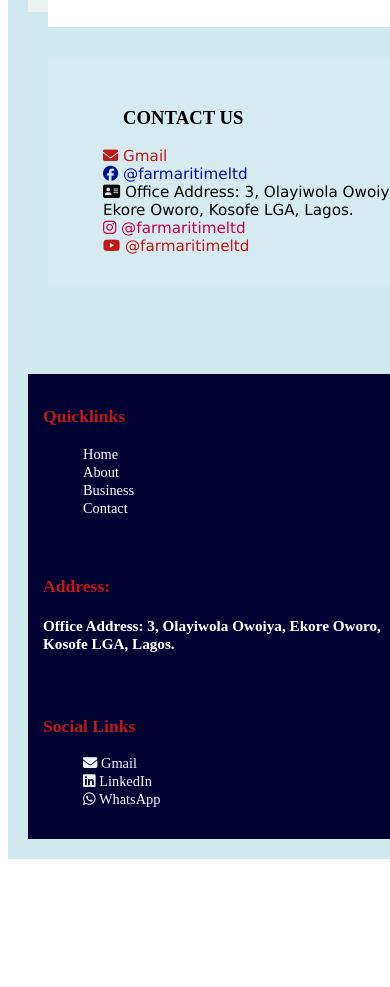
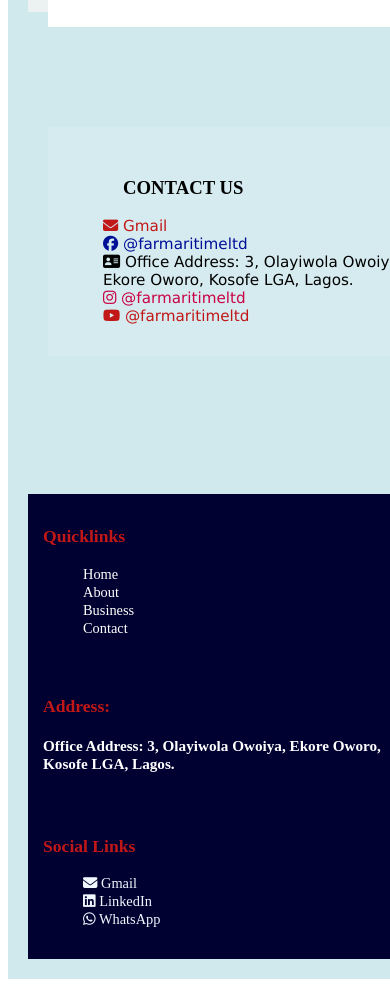
Before and after one commit to Bencypher/oluremiabi, a plain HTML site: page index.html in a window 390 px wide. Shown: the part 10166-11153 px from the top of the page. Before the commit the page ends 11033 px from the top, so only its background shows below. Drawn offline with Linux system fonts and the light colour scheme.

Commit message:
Update style.css

```diff
--- a/style.css
+++ b/style.css
@@ -791,7 +791,7 @@ strong {
     width: 100%;
     height: auto;
     padding: 15px;
-    margin-bottom: 30px;
+    margin-bottom: 100px;
   }
 
   .contact-list a {
@@ -809,6 +809,7 @@ strong {
   gap: 15px;
   background-color: #000130;
   padding: 10px;
+  margin-top: 120px;
 }
 
 .footerbox {
```
